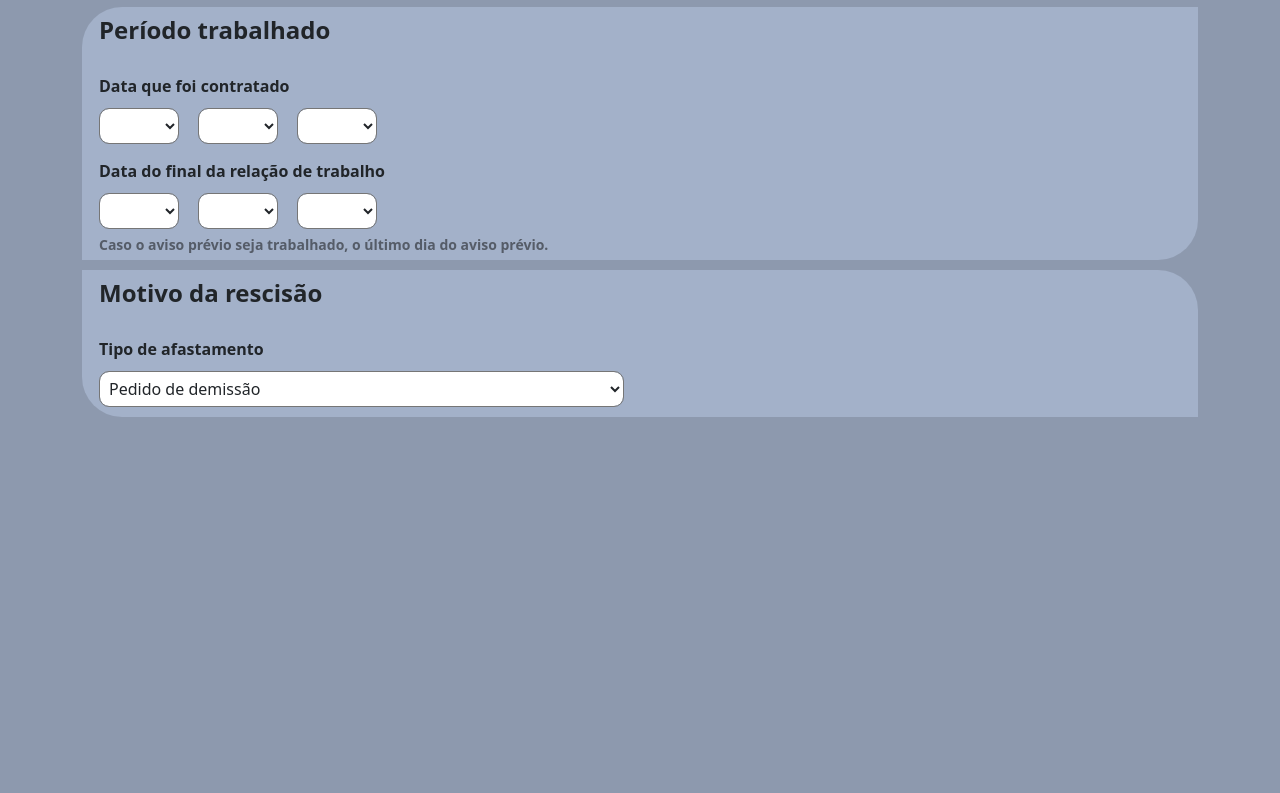
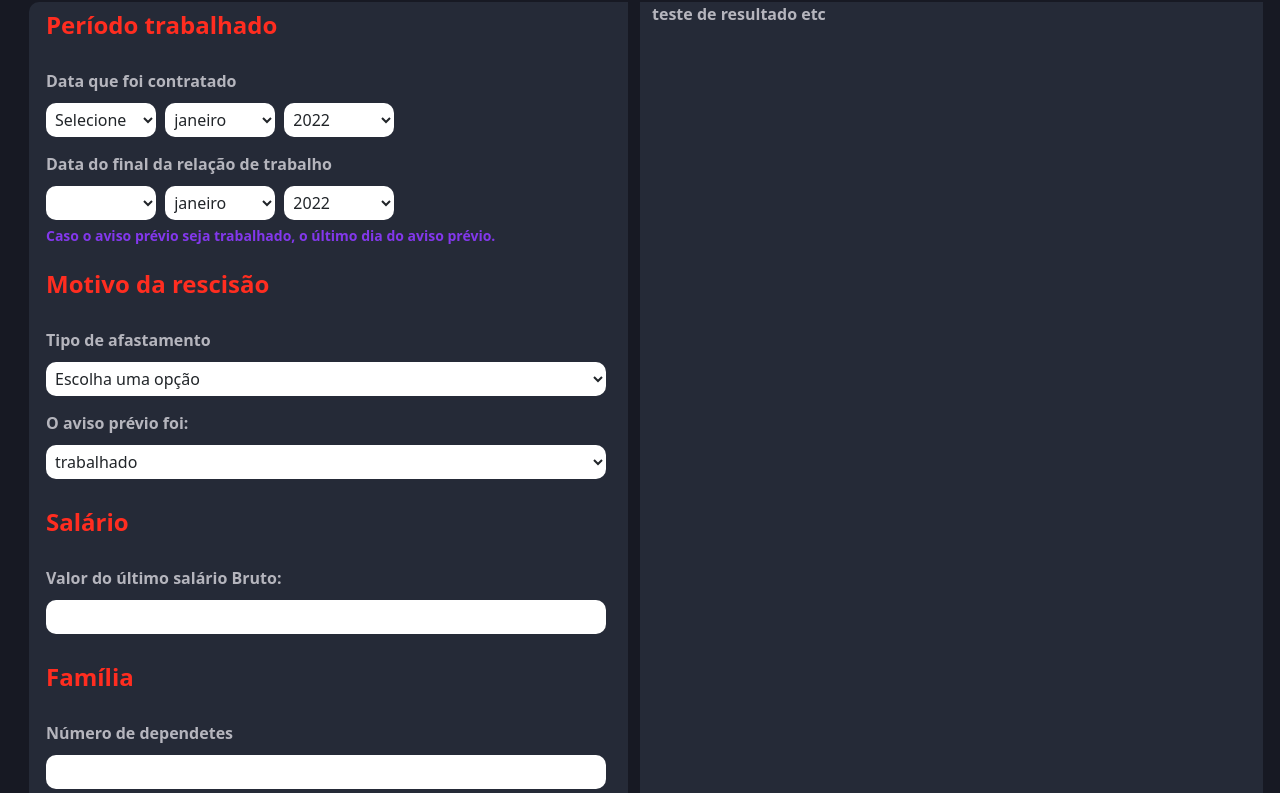
Before and after one commit to Angelob4/calculo-trabalhista, a website: page index.html in a window 1280 px wide. Shown: the part 175-968 px from the top of the page. Before the commit the page ends 800 px from the top, so only its background shows below. Drawn offline with nearby package versions, Linux system fonts and the light colour scheme.

Commit message:
estruturação de toda página, estilização e definições de cores para página e inclusão dos inputs necessários

```diff
--- /dev/null
+++ b/assets/js/index.js
@@ -0,0 +1,98 @@
+const hiredDate = {
+    day   : $("select[name='days']"),
+    months: $("select[name='months']"),
+    years : $("select[name='years']"),
+};
+
+const workOutDate = {
+    day   : $("select[name='work-out-days']"),
+    months: $("select[name='work-out-months']"),
+    years : $("select[name='work-out-years']"),
+};
+
+numberOfDaysPerMonth = {
+    1 : 31,
+    2 : 29,
+    3 : 31,
+    4 : 30,
+    5 : 31,
+    6 : 30,
+    7 : 31,
+    8 : 31,
+    9 : 30,
+    10 : 31,
+    11 : 30,
+    12 : 31,
+}
+
+function updateDaysByMonth($select){
+
+    let selectedMonth = $select.find(':selected').val()
+
+    if(!selectedMonth){
+        selectedMonth = 1;
+    }
+
+    hiredDate.day.find('option').remove();
+
+    hiredDate.day.append($(`<option value="0">Selecione</option>`))
+
+    for (let index = 1; index <= numberOfDaysPerMonth[selectedMonth]; index++) {
+        let $option = `<option value="${index}"> ${index}`
+
+        hiredDate.day.append($option);
+
+    }
+}
+
+const months = [
+    'janeiro',
+    'fevereiro',
+    'março',
+    'abril',
+    'maio',
+    'junho',
+    'julho',
+    'agosto',
+    'setembro',
+    'outubro',
+    'novembro',
+    'dezembro',
+];
+
+// povoa todos selected de meses
+months.forEach((element, index) => {
+
+    let monthNumber = index+1;
+
+    let $option = `<option value="${monthNumber}">${element}</option>`
+    hiredDate.months.append($option)
+    workOutDate.months.append($option)
+});
+
+for (let index = 1950; index <= 2030; index++) {
+
+    let isSelected = index == 2022 ? 'selected' : '';
+
+    let $option = `<option value="${index}" ${isSelected} >${index}</option>`
+
+    hiredDate.years.append($option);
+    workOutDate.years.append($option);
+}
+
+hiredDate.months.on("change", function(){
+
+    updateDaysByMonth($(this));
+});
+
+
+$(function(){
+
+    let $self = $(this);
+
+    updateDaysByMonth(hiredDate.day);
+    updateDaysByMonth(workOutDate.day);
+
+
+
+})
--- a/assets/scss/index.scss
+++ b/assets/scss/index.scss
@@ -1,21 +1,48 @@
-$nav-color: #252638;
-$primary: #8d99ae;
-$primary-clean: #a3b1c9;
+$nav-color: #13151E;
+$primary: #171923;
+$primary-clean: #252A37;
+$primary-clean-hover: #252a3780;
 $secondary: #feeafa;
 
+$default-padding: 5px;
+
+*{
+    color: #B5B5BD;
+}
+
+
+
 body {
+
     background-color: $primary;
+
+    h1 {
+
+        &:after {
+            content: '';
+            height: 1px;
+            border-bottom: 2px solid lightgray;
+            display: block;
+            padding: $default-padding;
+
+        }
+
+    }
 
     p {
         font-size: 1.5rem;
+        color: #FF2D20;
     }
 
-    label{
+    label {
         display: block;
         margin: 10px 0 5px 0;
     }
 
-    select {
+    select,
+    input {
+        border-style: none;
+        border-color: #212529;
         background-clip: padding-box;
         background-color: #fff;
         border-radius: 10px;
@@ -23,41 +50,73 @@ body {
         font-size: 1rem;
         font-weight: 400;
         line-height: 1.5;
-        margin-bottom: 5px;
-        margin-right: 15px;
-        margin-top: 5px;
+        margin: 5px 5px 5px 0;
+
         min-width: 80px;
-        padding: 5px;
+
+        padding: $default-padding;
+        display: inline-block;
+        width: calc(100% - $default-padding);
     }
 
     small {
-        color: rgba(7, 7, 7, 0.5);
+        color: #8338EC;
         display: block;
     }
 
     nav {
         background-color: $nav-color;
         color: $secondary;
-        padding: 10px;
+        padding: 24px;
     }
 
-    .section{
+    .section {
         background-color: $primary-clean;
+        transition: .2s ease;
+        margin-bottom: 15px;
+        &:hover {
+            background-color: $primary-clean-hover;
+            padding: 5px 0 5px 10px;
+            box-shadow: rgba(0, 0, 0, 0.45) 0px 25px 20px -20px;
+        }
+
+        div:last-child{
+            margin-bottom: 10px;
+        }
+
     }
 
-    .yin{
-        border-radius: 40px 0;
+    .yin {
+        border-top-left-radius: 10px;
+        // border-top-right-radius: 15px;
     }
 
-    .yang{
-        border-radius: 0 40px;
+    .yang {
+        border-bottom-left-radius: 10px;
+        // border-bottom-right-radius: 15px;
     }
 
     .row {
         font-weight: bolder;
-        margin: 10px 0;
-        padding: 5px;
+        margin: 0;
+        padding: $default-padding;
     }
 
+    .main-content {
+        // margin-top: 25px;
+        min-width: 555px;
+
+        .group-selects-date {
+            select {
+                width: calc(33.33% - 15px);
+                max-width: 110px;
+            }
+        }
+    }
+
+    .result {
+        // margin: 10px 0;
+        background-color: $primary-clean;
+    }
 
 }
--- a/index.html
+++ b/index.html
@@ -5,61 +5,57 @@
     <meta charset="UTF-8">
     <meta http-equiv="X-UA-Compatible" content="IE=edge">
     <meta name="viewport" content="width=device-width, initial-scale=1.0">
-    <link rel="stylesheet" href="/node_modules/bootstrap/dist/css/bootstrap.min.css">
+    <link rel="stylesheet" href="node_modules/bootstrap/dist/css/bootstrap.min.css">
     <link rel="stylesheet" href="assets/css/index.css">
-    <title>Calculo Trabalhista</title>
+    <title>Trabalhistas</title>
 </head>
 
 <body>
 
     <!-- navbar -->
     <nav>
-        <div class="container">
-            <div class="row">
-                <div class="col">
         <h2>Trabalhistas</h2>
-                </div>
-            </div>
-        </div>
     </nav>
 
-
-    <div class="container">
+    <div class="container-fluid">
         <div class="row">
             <div class="col-sm-12">
                 <h1>Rescisão de contrato de trabalho - CLT</h1>
             </div>
         </div>
 
-        <div class="row row-cols-1 section period-job yin">
+        <div class="row">
+
+            <!-- calc content -->
+            <div class="col-sm-12 col-xl-6 ">
+                <div class="main-content">
+                    <!-- período trabalhado -->
+                    <div class="row  section period-job yin">
 
                         <div class="col-12">
                             <p>Período trabalhado</p>
                         </div>
 
                         <!-- periodo trabalhado -->
-            <div class="col-sm-12">
+                        <div class="col-sm-12 group-selects-date">
                             <label for="">Data que foi contratado</label>
-                <div class="group-data">
                             <select name="days"></select>
                             <select name="months"></select>
                             <select name="years"></select>
                         </div>
+
+                        <!-- data do final da relação -->
+                        <div class="col-sm-12 group-selects-date">
+                            <label for="">Data do final da relação de trabalho </label>
+                            <select name="work-out-days"></select>
+                            <select name="work-out-months"></select>
+                            <select name="work-out-years" class=""></select>
+                            <small class=""> Caso o aviso prévio seja trabalhado, o último dia do aviso prévio.</small>
+                        </div>
                     </div>
 
-            <!-- data do final da relação -->
-            <div class="col-sm-12">
-                <label class="" for="">Data do final da relação de trabalho </label>
-                <select name="days"></select>
-                <select name="months"></select>
-                <select name="years" class=""></select>
-                <small class=""> Caso o aviso prévio seja trabalhado, o último dia do aviso prévio.</small>
-            </div>
-
-        </div>
-
-        <div class="row row-cols-1 section reason-job yang">
-
+                    <!-- motivo -->
+                    <div class="row  section reason-job">
                         <div class="col-12">
                             <p>Motivo da rescisão</p>
                         </div>
@@ -68,21 +64,62 @@
                         <div class="col-sm-12">
                             <label for="">Tipo de afastamento</label>
                             <select name="reason">
-                    <option>Pedido de demissão</option>
-                    <option>Dispensa sem justa causa</option>
-                    <option>Dispensa com justa causa</option>
-                    <option>Término de contrato de experiência</option>
-                    <option>Rescisão antecipada do contrato de experiência pelo empregador</option>
-                    <option>Rescisão antecipada de contrato de experiência pelo empregado</option>
+                                <option value="0">Escolha uma opção</option>
+                                <option value="1">Pedido de demissão</option>
+                                <option value="2">Dispensa sem justa causa</option>
+                                <option value="3">Dispensa com justa causa</option>
+                                <option value="4">Término de contrato de experiência</option>
+                                <option value="5">Rescisão antecipada do contrato de experiência pelo empregador</option>
+                                <option value="6">Rescisão antecipada de contrato de experiência pelo empregado</option>
+                            </select>
+                        </div>
+
+                        <!-- aviso prévio -->
+                        <div class="col">
+                            <label for="notice"> O aviso prévio foi:</label>
+                            <select name="notice" id="notice" class="data">
+                                <option value="0">trabalhado</option>
+                                <option value="1">indenizado</option>
                                 </select>
                         </div>
 
                     </div>
 
+
+                    <div class="row section money">
+                        <div class="col-sm-12">
+                            <p>Salário</p>
                         </div>
+                        <div class="col">
+                            <label for="">Valor do último salário Bruto:</label>
+                            <input type="text" name="money">
+                        </div>
+                    </div>
+
+                    <div class="row section yang">
+                        <div class="col-sm-12">
+                            <p>Família</p>
+                        </div>
+                        <div class="col">
+                            <label for="">Número de dependetes</label>
+                            <input type="number" name="qty-depedent" id="">
+                        </div>
+                    </div>
+                </div>
+            </div>
+
+            <div class="col-sm-12 col-xl-6 result">
+                teste de resultado etc
+            </div>
+        </div>
+    </div>
+
+
 
 </body>
 
-<script src="/node_modules/bootstrap/dist/js/bootstrap.min.js"></script>
+<script src="node_modules/bootstrap/dist/js/bootstrap.min.js"></script>
+<script src="node_modules/jquery/dist/jquery.min.js"></script>
+<script src="assets/js/index.js"></script>
 
 </html>
```
Also changed, not shown: assets/css/index.css, 1 other file. Lines whose indentation alone changed are shown as unchanged.
